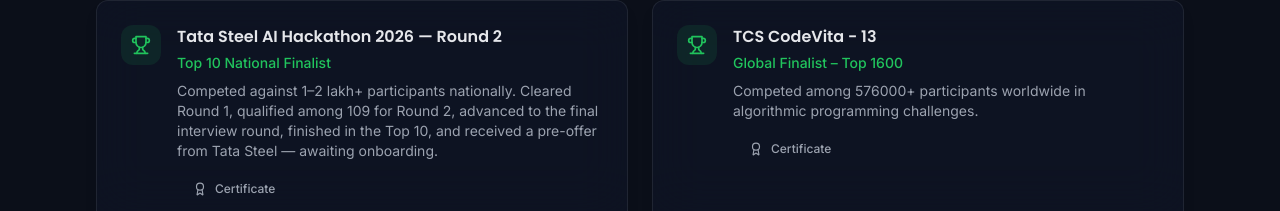
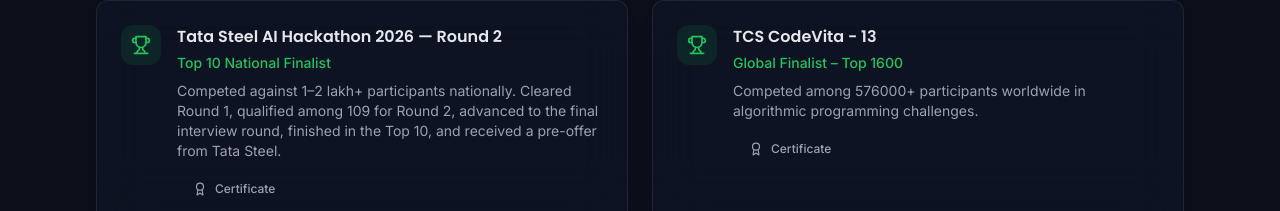
Before and after one commit to Shahidshaik999/ShahidShaik-portfolio, a React (Vite) app: page / in a window 1280 px wide. Shown: the part 11789-12000 px from the top of the page. Built offline with nearby package versions, Linux system fonts and the light colour scheme; the HTML template or start-up script is replaced by a standard one.

Commit message:
Remove awaiting onboarding from Tata Steel achievement

```diff
--- a/src/components/Achievements.tsx
+++ b/src/components/Achievements.tsx
@@ -6,7 +6,7 @@
   {
     title: "Tata Steel AI Hackathon 2026 — Round 2",
     position: "Top 10 National Finalist",
-    description: "Competed against 1–2 lakh+ participants nationally. Cleared Round 1, qualified among 109 for Round 2, advanced to the final interview round, finished in the Top 10, and received a pre-offer from Tata Steel — awaiting onboarding.",
+    description: "Competed against 1–2 lakh+ participants nationally. Cleared Round 1, qualified among 109 for Round 2, advanced to the final interview round, finished in the Top 10, and received a pre-offer from Tata Steel.",
     link: "https://ai-hackathon-tata-round-2.vercel.app/",
   },
   {
```
